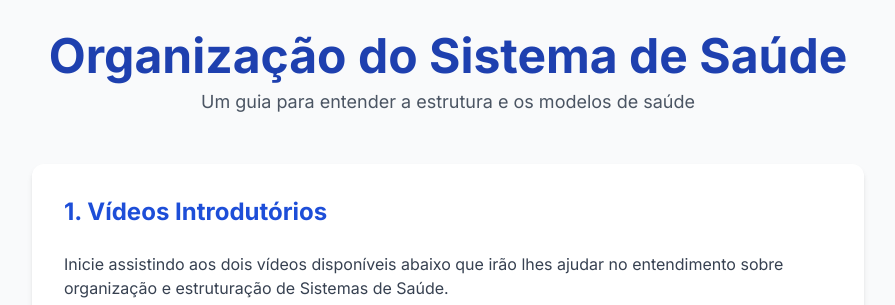
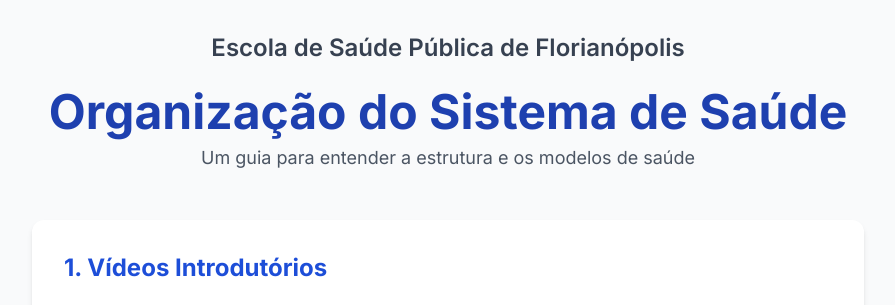
Before and after one commit to ESPFloripa/Organizacao-de-Sistemas-de-Saude, a plain HTML site: page index.html in a window 1280 px wide. Shown: the top 305 px of the page, without its empty margins (192-1087 px from the left). Drawn offline with nearby package versions, Linux system fonts and the light colour scheme.

Commit message:
Add files via upload

```diff
--- a/index.html
+++ b/index.html
@@ -31,6 +31,7 @@
 
     <div class="container mx-auto p-4 md:p-8 max-w-4xl">
         <header class="text-center mb-12">
+            <h2 class="text-2xl font-semibold text-gray-700 mb-6">Escola de Saúde Pública de Florianópolis</h2>
             <h1 class="text-4xl md:text-5xl font-bold text-blue-800">Organização do Sistema de Saúde</h1>
             <p class="text-lg text-gray-600 mt-2">Um guia para entender a estrutura e os modelos de saúde</p>
         </header>
```
